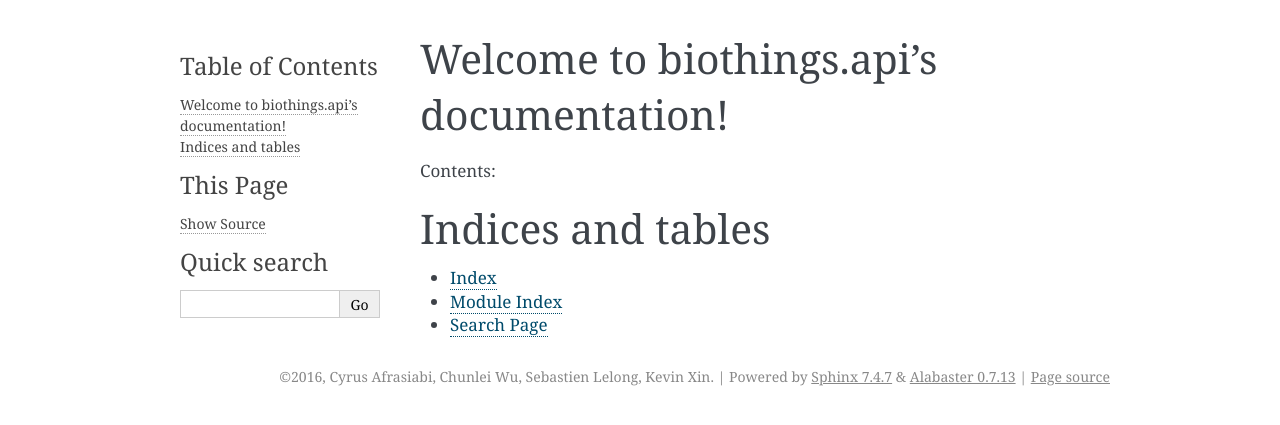
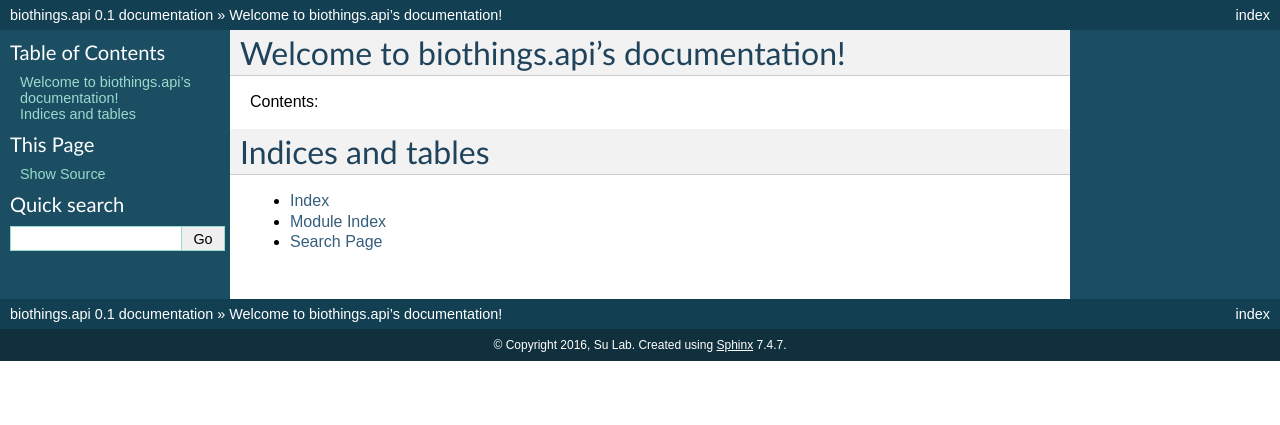
Before and after one commit to biothings/biothings.api, a Sphinx documentation site: the page built from docs/index.rst, in a window 1280 px wide. Shown: the top 425 px of the page. Built offline with Sphinx 7.4.7, drawn with Linux system fonts in a browser that asks for light colours.

Commit message:
Skinning sphinx rtd correctly...

```diff
--- a/docs/conf.py
+++ b/docs/conf.py
@@ -49,8 +49,8 @@
 
 # General information about the project.
 project = u'biothings.api'
-copyright = u'2016, Cyrus Afrasiabi, Chunlei Wu, Sebastien Lelong, Kevin Xin'
-author = u'Cyrus Afrasiabi, Chunlei Wu, Sebastien Lelong, Kevin Xin'
+copyright = u'2016, Su Lab'
+author = u'Su Lab'
 
 # The version info for the project you're documenting, acts as replacement for
 # |version| and |release|, also used in various other places throughout the
@@ -110,7 +110,7 @@
 
 # The theme to use for HTML and HTML Help pages.  See the documentation for
 # a list of builtin themes.
-html_theme = 'alabaster'
+html_theme = 'default'
 
 # Theme options are theme-specific and customize the look and feel of a theme
 # further.  For a list of options available for each theme, see the
@@ -225,7 +225,7 @@
 #  author, documentclass [howto, manual, or own class]).
 latex_documents = [
   (master_doc, 'biothingsapi.tex', u'biothings.api Documentation',
-   u'Cyrus Afrasiabi, Chunlei Wu, Sebastien Lelong, Kevin Xin', 'manual'),
+   u'Su Lab', 'manual'),
 ]
 
 # The name of an image file (relative to this directory) to place at the top of
@@ -284,3 +284,12 @@
 
 # If true, do not generate a @detailmenu in the "Top" node's menu.
 #texinfo_no_detailmenu = False
+
+try:
+    import sphinx_rtd_theme
+    html_theme = 'sphinx_rtd_theme'
+    html_theme_path = [sphinx_rtd_theme.get_html_theme_path()]
+    html_theme_options = {}
+except ImportError:
+    print 'Warning: "sphinx_rtd_theme" is not installed, fall back to default theme.'
+    pass
--- a/docs/sphinx-requirements.txt
+++ b/docs/sphinx-requirements.txt
@@ -1 +1,2 @@
 # Requirements for virtualenv when building sphinx documentation
+sphinx_rtd_theme
```
